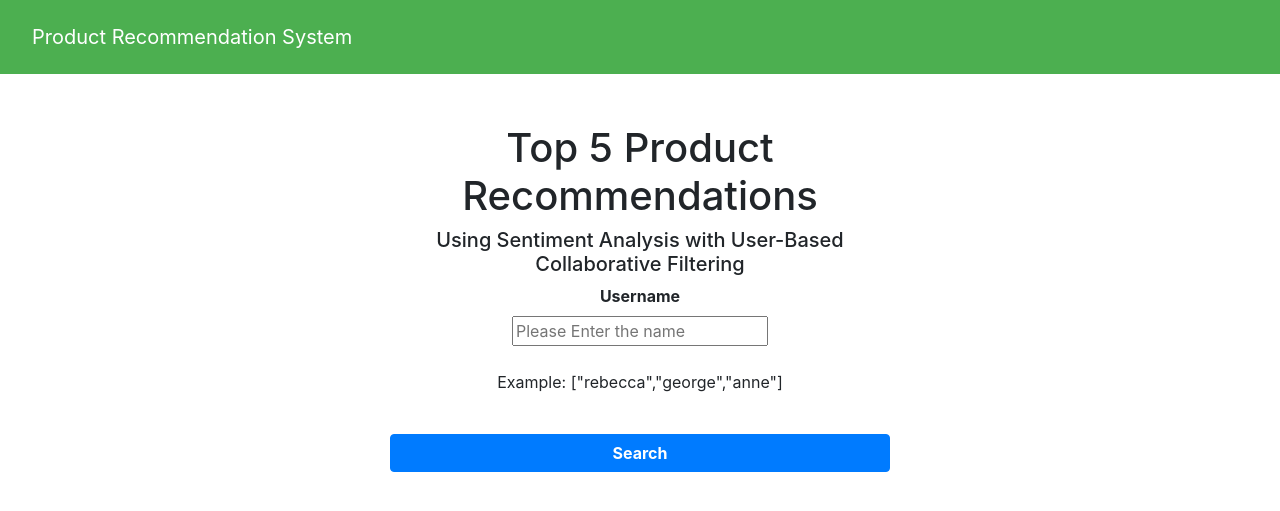
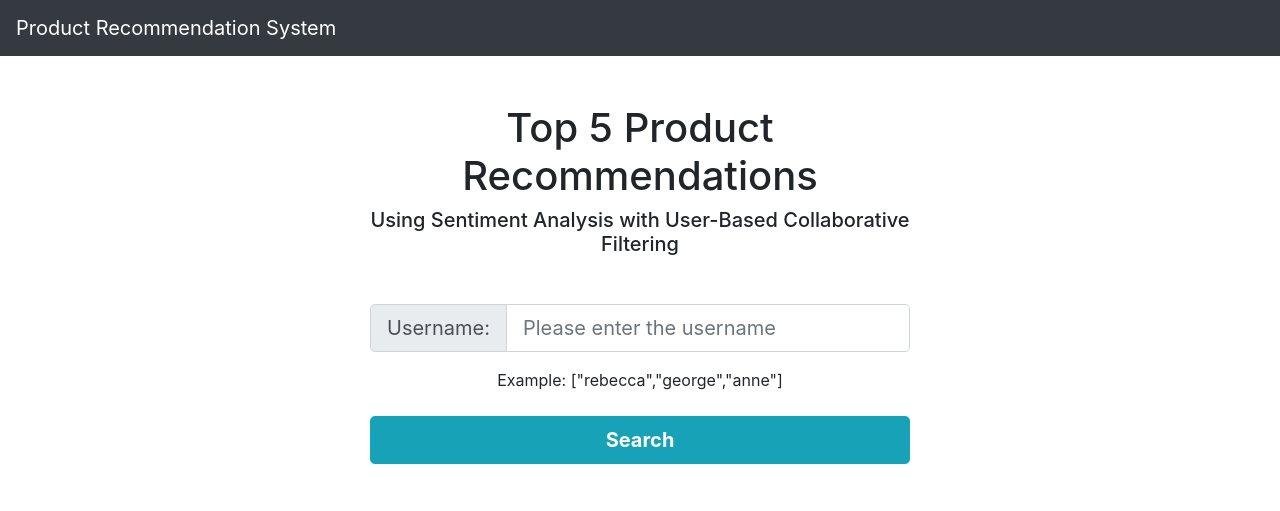
Before and after one commit to MaverickApekshit/sentiment_based_product_recommendation_system, a Flask app: page / in a window 1280 px wide. Shown: the top 511 px of the page. Run offline with Flask 2, Linux system fonts and the light colour scheme; parts of the project's set-up code (start-up, migrations or seed data) failed here and were passed over; some libraries are stand-ins or nearby versions.

Commit message:
Update the UI

```diff
--- a/static/style.css
+++ b/static/style.css
@@ -1,14 +1,8 @@
-.user {
-    max-width: 500px;
-    margin: 50px auto;
+/*.bg-dark {
+    background-color: #222831!important;
 }
 
-.navbar {
-    background-color: #4CAF50;
-    overflow: hidden;
-}
-
-.navbar a {
-    color: white;
-    padding: 14px 16px;
-}
+.btn-primary {
+    background-color: #00ADB5;
+    border-color: #00ADB5;
+}*/
--- a/templates/index.html
+++ b/templates/index.html
@@ -7,46 +7,56 @@
 
     <title>Product Recommendation based on sentiment</title>
 
-    <link rel="stylesheet" href="https://stackpath.bootstrapcdn.com/bootstrap/4.1.3/css/bootstrap.min.css">
-    <link rel="stylesheet" href="https://stackpath.bootstrapcdn.com/font-awesome/4.7.0/css/font-awesome.min.css">
+    <link rel="stylesheet" href="https://cdn.jsdelivr.net/npm/bootstrap@4.6.1/dist/css/bootstrap.min.css" integrity="sha384-zCbKRCUGaJDkqS1kPbPd7TveP5iyJE0EjAuZQTgFLD2ylzuqKfdKlfG/eSrtxUkn" crossorigin="anonymous">
     <link rel="stylesheet" type="text/css" media="screen" href="{{ url_for('static',filename='style.css') }}" />
 </head>
 
 <body>
 
-    <nav class="navbar" >
+    <nav class="navbar navbar-dark bg-dark" >
         <a class="navbar-brand" href="/">Product Recommendation System</a>
     </nav>
 
-    <div class="user">
-        <h1 style="text-align:center;">Top 5 Product Recommendations</h1>
-        <h5 style="text-align:center;">Using Sentiment Analysis with User-Based Collaborative Filtering</h3>
+    <div class="container">
+        <div class="row justify-content-center">
+            <div class="col-6">
+                <h1 class="mt-5" style="text-align:center;">Top 5 Product Recommendations</h1>
+                <h5 style="text-align:center;">Using Sentiment Analysis with User-Based Collaborative Filtering</h5>
 
                 <!-- Main Input For Receiving Query to our ML model-->
-        <form action="{{ url_for('search')}}" method="post" style="text-align:center;">
-            <label for="username"><strong>Username</strong></label>
-            <br />
-            <input type="text" name="reviews_username" placeholder="Please Enter the name" required="required" />
-            <br/><br/>
-            <p>Example: ["rebecca","george","anne"]</p>
-            <br/>
-
-            <button class="btn btn-primary btn-block btn-large" type="search"><strong>Search</strong></button>
+                <form action="{{ url_for('search')}}" method="post" class="mt-5 mb-5">
+                    <div class="form-row align-items-center">
+                        <div class="col-12">
+                            <label for="username" class="sr-only">Username</label>
+                            <div class="input-group input-group-lg">
+                                <div class="input-group-prepend">
+                                    <div class="input-group-text">Username:</div>
+                                </div>
+                                <input type="text" name="reviews_username" placeholder="Please enter the username" required="required" class="form-control" />
+                            </div>
+                        </div>
+                    </div>
+                    <p class="mt-3 mb-4" style="text-align:center;">Example: ["rebecca","george","anne"]</p>
+                    <button class="btn btn-info btn-lg btn-block" type="search"><strong>Search</strong></button>
                 </form>
 
                 {%if results_page == True%}
-            <br />
-            <br />
-
-            <p style = "text-transform:capitalize;"><strong>Hi, {{ username }}!</strong></p>
-            <p>We have picked 5 items that may interest you:</p>
-
-            <ul>
+                    <div class="card">
+                        <div class="card-header">
+                            <h5 class="card-title" style="text-transform: capitalize;">Hi, {{ username }}!</h5>
+                            <h6 class="card-subtitle mb-2 text-muted">We have picked 5 items that may interest you:</h6>
+                        </div>
+                        <div class="card-body">
+                            <ul class="list-group list-group-flush">
                                 {%for i in results%}
-                    <li>{{i}}</li>
+                                    <li class="list-group-item">{{i}}</li>
                                 {%endfor%}
                             </ul>
+                        </div>
+                    </div>
                 {%endif%}
+            </div>
+        </div>
     </div>
 </body>
 </html>
```
Also changed, not shown: 1 other file. Lines whose indentation alone changed are shown as unchanged.
